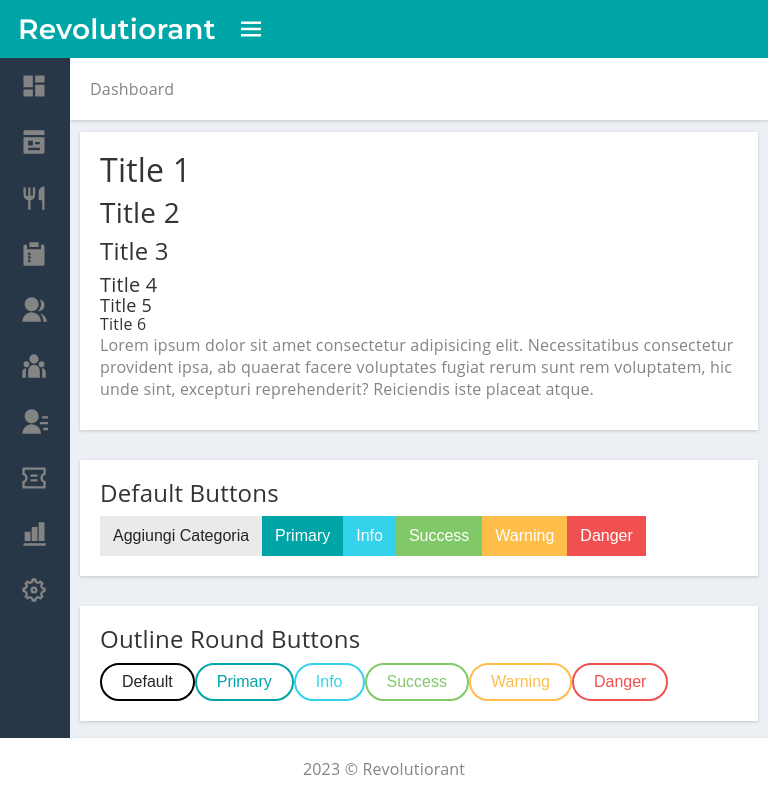
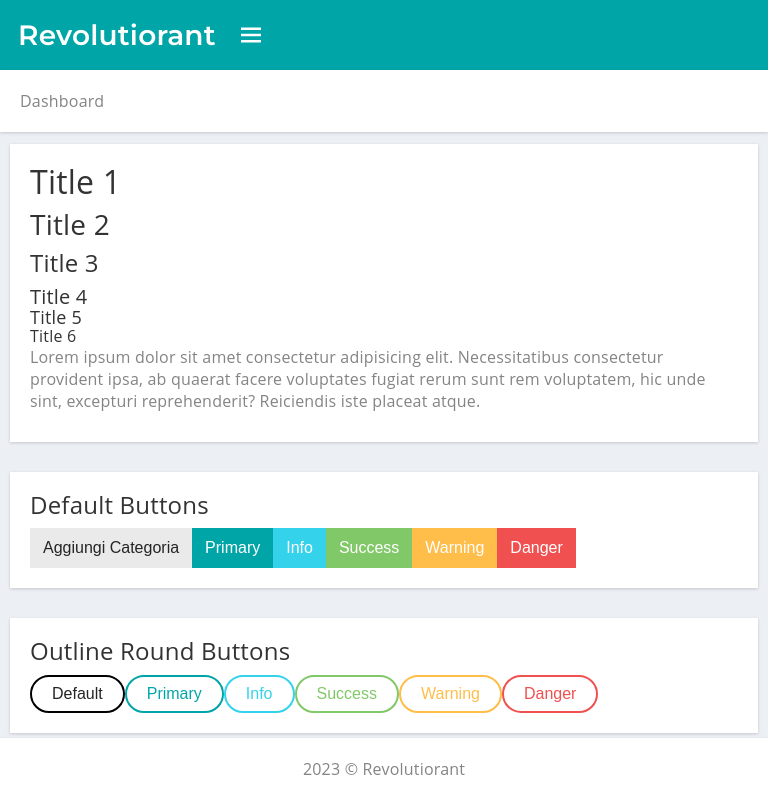
Before and after one commit to giusene/Revolutiorant-AdminPanel, a Next.js app: page / in a window 768 px wide. Built offline with nearby package versions, Linux system fonts and the light colour scheme; no server answers; the database is empty.

Commit message:
sidemenu mobile

```diff
--- a/src/components/Footer/styles.module.scss
+++ b/src/components/Footer/styles.module.scss
@@ -7,6 +7,7 @@
   flex-direction: column;
   background-color: $white-color;
   @include default-window(0);
+  z-index: 2;
   p {
     margin: 0;
   }
--- a/src/components/SideMenu/SideMenuItem/styles.module.scss
+++ b/src/components/SideMenu/SideMenuItem/styles.module.scss
@@ -1,5 +1,4 @@
 .main {
-  position: relative;
   .SideMenuItem {
     padding: rem(14px) rem(20px);
     cursor: pointer;
@@ -41,10 +40,13 @@
     overflow: hidden;
     background-color: $sidemenu-subcontainer-bg;
     @include standard-animation();
-    &.mobile {
-      position: absolute;
-      left: rem(70px);
-      top: rem(0px);
+
+    @media screen and (min-width: 768px) {
+      &.mobile {
+        position: absolute;
+        left: rem(70px);
+        margin-top: rem(-55px);
+      }
     }
     &.show {
       max-height: rem(200px);
@@ -62,3 +64,15 @@
     }
   }
 }
+@media screen and (max-width: 768px) {
+  .main {
+    .SideMenuItem {
+      .mobile_icon {
+        font-size: rem(18px);
+      }
+      .mobile {
+        display: block;
+      }
+    }
+  }
+}
--- a/src/pages/_app.tsx
+++ b/src/pages/_app.tsx
@@ -8,7 +8,7 @@ import PageTitle from "@/components/PageTitle/PageTitle";
 import { useState } from "react";
 
 export default function App({ Component, pageProps }: AppProps) {
-  const [viewMenu, setViewMenu] = useState<boolean>(true);
+  const [viewMenu, setViewMenu] = useState<boolean>(false);
   const toggleMenu = () => {
     setViewMenu((prev: boolean) => !prev);
   };
--- a/src/styles/app.module.scss
+++ b/src/styles/app.module.scss
@@ -3,6 +3,7 @@
   flex-direction: column;
   width: 100%;
   height: 100vh;
+
   .content {
     flex-grow: 1;
     display: flex;
@@ -36,3 +37,19 @@
     }
   }
 }
+@media screen and (max-width: 768px) {
+  .Main {
+    .content {
+      .sidebar {
+        transform: translateX(-1000px);
+        position: absolute;
+        top: rem(70px);
+
+        &.mobile {
+          transform: translateX(0px);
+          width: rem(220px);
+        }
+      }
+    }
+  }
+}
```
